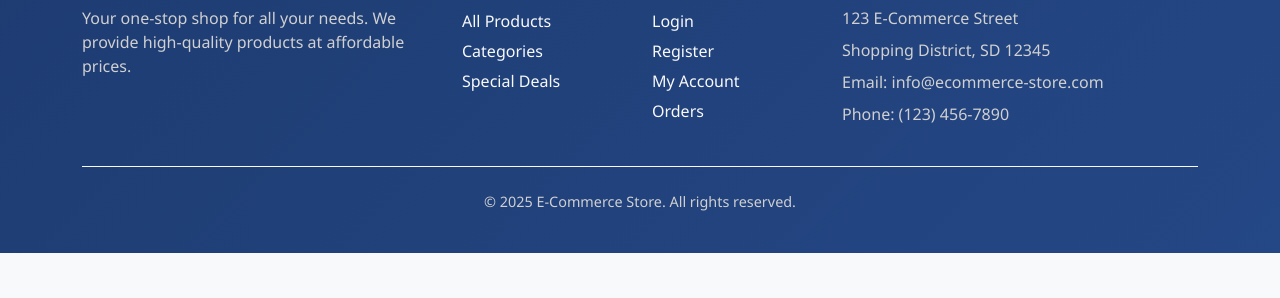
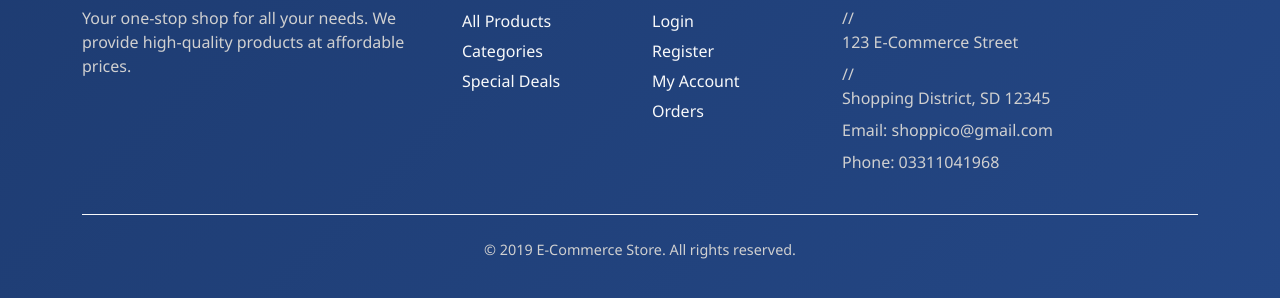
Before and after one commit to sarmadnaeem111/Shoppico, a React (Create React App) app: page / in a window 1280 px wide. Shown: the part 1647-1945 px from the top of the page. Before the commit the page ends 1900 px from the top, so only its background shows below. Built offline with nearby package versions, Linux system fonts and the light colour scheme; no server answers; the database is empty; what @cloudinary/url-gen would draw is missing.

Commit message:
Update Footer.js

```diff
--- a/src/components/common/Footer.js
+++ b/src/components/common/Footer.js
@@ -116,10 +116,10 @@ const Footer = () => {
             <motion.div variants={itemVariants}>
               <h5 className="footer-title">Contact Us</h5>
               <address className="text-muted contact-info">
-                <motion.p variants={itemVariants}>123 E-Commerce Street</motion.p>
-                <motion.p variants={itemVariants}>Shopping District, SD 12345</motion.p>
-                <motion.p variants={itemVariants}>Email: info@ecommerce-store.com</motion.p>
-                <motion.p variants={itemVariants}>Phone: (123) 456-7890</motion.p>
+                // <motion.p variants={itemVariants}>123 E-Commerce Street</motion.p>
+                // <motion.p variants={itemVariants}>Shopping District, SD 12345</motion.p>
+                <motion.p variants={itemVariants}>Email: shoppico@gmail.com</motion.p>
+                <motion.p variants={itemVariants}>Phone: 03311041968</motion.p>
               </address>
             </motion.div>
           </Col>
@@ -137,7 +137,7 @@ const Footer = () => {
               variants={itemVariants}
               className="copyright"
             >
-              &copy; {currentYear} E-Commerce Store. All rights reserved.
+              &copy; {2019} E-Commerce Store. All rights reserved.
             </motion.p>
           </Col>
         </Row>
```
